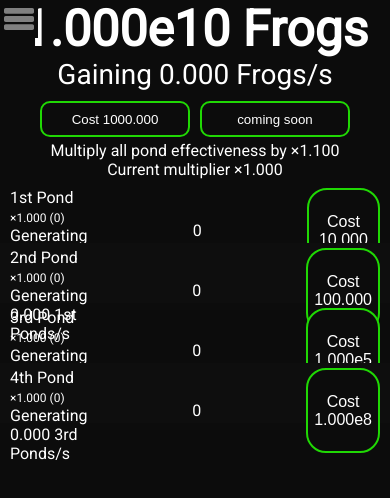
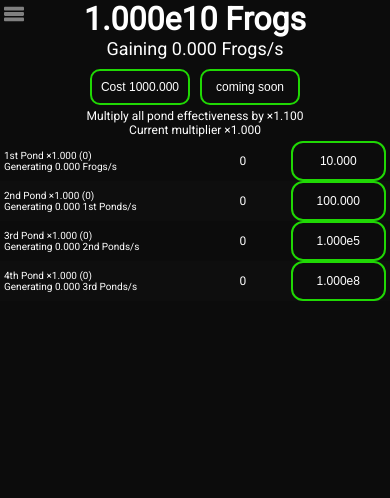
Before and after one commit to frog1123/frog-incremental-v2, a website: page src/index.html in a window 390 px wide. Drawn offline with Linux system fonts and the light colour scheme.

Commit message:
responsive

```diff
--- a/changelog/changelog-scripts/index.js
+++ b/changelog/changelog-scripts/index.js
@@ -2,10 +2,11 @@ const changelogArray = [
   { name: 'initial-prerelease-v0.0.1a', date: '11/5/2022', content: ['added 1st, 2nd 3rd frog ponds', 'added multipler upgrade'] },
   { name: 'initial-prerelease-v0.0.1b', date: '11/5/2022', content: ['minified with gulp'] },
   { name: 'initial-prerelease-v0.0.1c', date: '11/5/2022', content: ['switched from github pages to vercel'] },
-  { name: 'initial-prerelease-v0.0.2a', date: '11/5/2022', content: ['add sidebar to switch pages'] },
+  { name: 'initial-prerelease-v0.0.2a', date: '11/5/2022', content: ['added sidebar to switch pages'] },
   { name: 'initial-prerelease-v0.0.2b', date: '11/5/2022', content: ['fixed issue with assets not loading correctly'] },
   { name: 'initial-prerelease-v0.0.3a', date: '11/5/2022', content: ['added 4th pond', 'added save and load buttons', 'auto load-btn', 'can preserve page'] },
-  { name: 'initial-prerelease-v0.0.3b', date: '11/5/2022', content: ['fixed issue with first load'] }
+  { name: 'initial-prerelease-v0.0.3b', date: '11/5/2022', content: ['fixed issue with first load'] },
+  { name: 'initial-prerelease-v0.0.4a', date: '11/6/2022', content: ['made layout responsive'] }
 ];
 
 const createChangelogs = obj => {
--- a/src/index.html
+++ b/src/index.html
@@ -72,7 +72,7 @@
           <p id="pond-t1-lvl-text"></p>
         </div>
         <button class="default-pond-buy-btn" id="pond-t1-buy-btn">
-          <p>Cost <span id="pond-t1-cost-text"></span></p>
+          <p><span class="pond-cost-text">Cost</span> <span id="pond-t1-cost-text"></span></p>
         </button>
       </div>
       <div class="pond-container">
@@ -85,7 +85,7 @@
           <p id="pond-t2-lvl-text"></p>
         </div>
         <button class="default-pond-buy-btn" id="pond-t2-buy-btn">
-          <p>Cost <span id="pond-t2-cost-text"></span></p>
+          <p><span class="pond-cost-text">Cost</span> <span id="pond-t2-cost-text"></span></p>
         </button>
       </div>
       <div class="pond-container">
@@ -98,7 +98,7 @@
           <p id="pond-t3-lvl-text"></p>
         </div>
         <button class="default-pond-buy-btn" id="pond-t3-buy-btn">
-          <p>Cost <span id="pond-t3-cost-text"></span></p>
+          <p><span class="pond-cost-text">Cost</span> <span id="pond-t3-cost-text"></span></p>
         </button>
       </div>
       <div class="pond-container">
@@ -111,7 +111,7 @@
           <p id="pond-t4-lvl-text"></p>
         </div>
         <button class="default-pond-buy-btn" id="pond-t4-buy-btn">
-          <p>Cost <span id="pond-t4-cost-text"></span></p>
+          <p><span class="pond-cost-text">Cost</span> <span id="pond-t4-cost-text"></span></p>
         </button>
       </div>
     </div>
--- a/src/styles/multiplier.css
+++ b/src/styles/multiplier.css
@@ -12,6 +12,12 @@
   margin-top: 4px;
 }
 
+@media screen and (max-width: 650px) {
+  #frog-pond-multiplier-container p {
+    font-size: 12px;
+  }
+}
+
 #frog-pond-multiplier-buttons-container .frog-pond-multiplier-buy-btn {
   width: 150px;
   height: 36px;
@@ -23,13 +29,27 @@
   cursor: pointer;
 }
 
+@media screen and (max-width: 600px) {
+  #frog-pond-multiplier-buttons-container .frog-pond-multiplier-buy-btn {
+    width: 100px;
+  }
+}
+
 #frog-pond-multiplier-buttons-container .frog-pond-multiplier-buy-btn p {
   color: var(--default-text-color);
   margin: 0;
 }
 
+@media screen and (max-width: 600px) {
+  #frog-pond-multiplier-buttons-container .frog-pond-multiplier-buy-btn p {
+    font-size: 12px;
+  }
+}
+
 #frog-pond-multiplier-buttons-container {
   display: grid;
+  width: max-content;
+  margin: auto;
   grid-template-columns: 1fr 1fr;
   grid-gap: 10px;
 }
--- a/src/styles/ponds.css
+++ b/src/styles/ponds.css
@@ -16,18 +16,58 @@
   padding-left: 10px;
   padding-right: 10px;
   box-sizing: border-box;
+  place-items: center;
+}
+
+@media screen and (max-width: 1250px) {
+  .pond-container {
+    padding-left: 4px !important;
+    padding-right: 4px !important;
+    grid-template-columns: 4fr 6fr 4fr;
+  }
+}
+
+@media screen and (max-width: 600px) {
+  .pond-container {
+    height: 40px;
+    padding-left: 4px !important;
+    padding-right: 4px !important;
+    grid-template-columns: 6fr 4fr 6fr;
+  }
+}
+
+@media screen and (max-width: 400px) {
+  .pond-container {
+    height: 40px;
+    padding-left: 4px !important;
+    padding-right: 4px !important;
+    grid-template-columns: 8fr 4fr 4fr;
+  }
 }
 
 .pond-container .pond-info {
   display: grid;
-  height: 100%;
+  height: max-content;
   width: fit-content;
   place-items: center;
-  grid-template-rows: 50% 50%;
+  grid-template-rows: max-content max-content;
+  margin-right: auto;
 }
 
 .pond-container .pond-info * {
   margin-right: auto;
+}
+
+@media screen and (max-width: 750px) {
+  .pond-container .pond-info * {
+    font-size: 12px;
+  }
+}
+
+@media screen and (max-width: 650px) {
+  .pond-container .pond-info * {
+    font-size: 10px;
+  }
 }
 
 .pond-container .pond-lvl-container {
@@ -36,18 +76,43 @@
   place-items: center;
 }
 
+@media screen and (max-width: 650px) {
+  .pond-container .pond-lvl-container p {
+    font-size: 12px;
+  }
+}
+
 .pond-container button {
   background-color: var(--background-color);
   margin-top: auto;
   margin-bottom: auto;
   border-radius: 20px;
-  height: 90%;
   cursor: pointer;
+  width: 100%;
+  height: 100%;
+}
+
+@media screen and (max-width: 650px) {
+  .pond-container button {
+    border-radius: 12px;
+  }
 }
 
 .pond-container button p {
   color: var(--default-text-color);
   font-size: 16px;
+}
+
+@media screen and (max-width: 650px) {
+  .pond-container button p {
+    font-size: 12px;
+  }
+}
+
+@media screen and (max-width: 400px) {
+  .pond-container {
+    font-size: 10px;
+  }
 }
 
 .default-pond-buy-btn {
@@ -61,3 +126,15 @@
 .pond-info-small-text {
   font-size: 12px;
 }
+
+@media screen and (max-width: 650px) {
+  .pond-info-small-text {
+    font-size: 10px;
+  }
+}
+
+@media screen and (max-width: 400px) {
+  .pond-cost-text {
+    display: none;
+  }
+}
--- a/src/styles/sidebar.css
+++ b/src/styles/sidebar.css
@@ -16,6 +16,13 @@
   height: 30px;
 }
 
+@media screen and (max-width: 400px) {
+  #sidebar-icon-img {
+    width: 20px;
+    height: 20px;
+  }
+}
+
 #sidebar-container {
   position: fixed;
   background-color: var(--background-color);
@@ -24,6 +31,12 @@
   transform: translateX(-100%);
   transition-duration: 250ms;
   transition: all 250ms;
+}
+
+@media screen and (max-width: 400px) {
+  #sidebar-container {
+    width: 260px;
+  }
 }
 
 #sidebar-title-container {
@@ -48,6 +61,13 @@
 #sidebar-close-img {
   width: 30px;
   height: 30px;
+}
+
+@media screen and (max-width: 400px) {
+  #sidebar-close-img {
+    width: 20px;
+    height: 20px;
+  }
 }
 
 #sidebar-content-container {
--- a/src/styles/styles.css
+++ b/src/styles/styles.css
@@ -39,16 +39,26 @@ button {
   color: #fff;
 }
 
+#frog-amount-text-container {
+  width: max-content;
+  margin: auto;
+  font-size: 50px;
+}
+
 #frog-gaining-text-container {
   width: max-content;
   margin: auto;
   font-size: 28px;
 }
 
-#frog-amount-text-container {
-  width: max-content;
-  margin: auto;
-  font-size: 50px;
+@media screen and (max-width: 600px) {
+  #frog-amount-text-container {
+    font-size: 32px;
+  }
+
+  #frog-gaining-text-container {
+    font-size: 18px;
+  }
 }
 
 .button-disabled {
```
